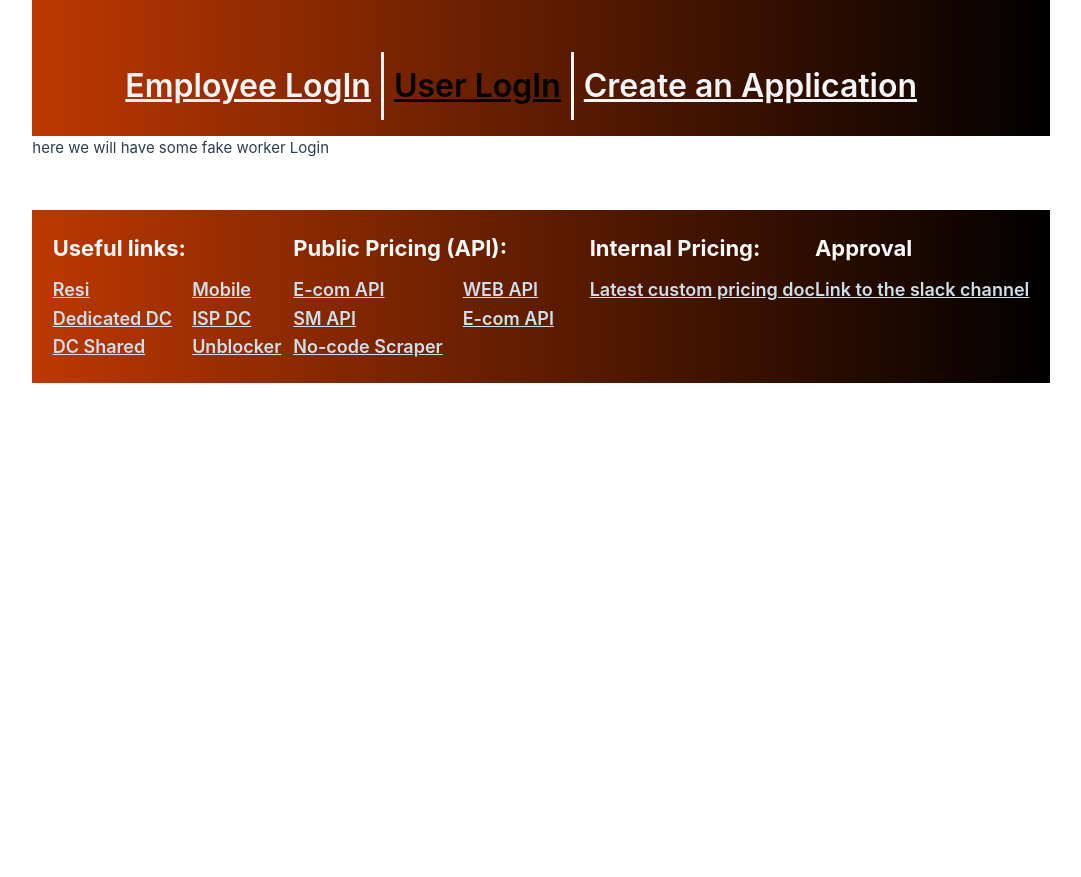
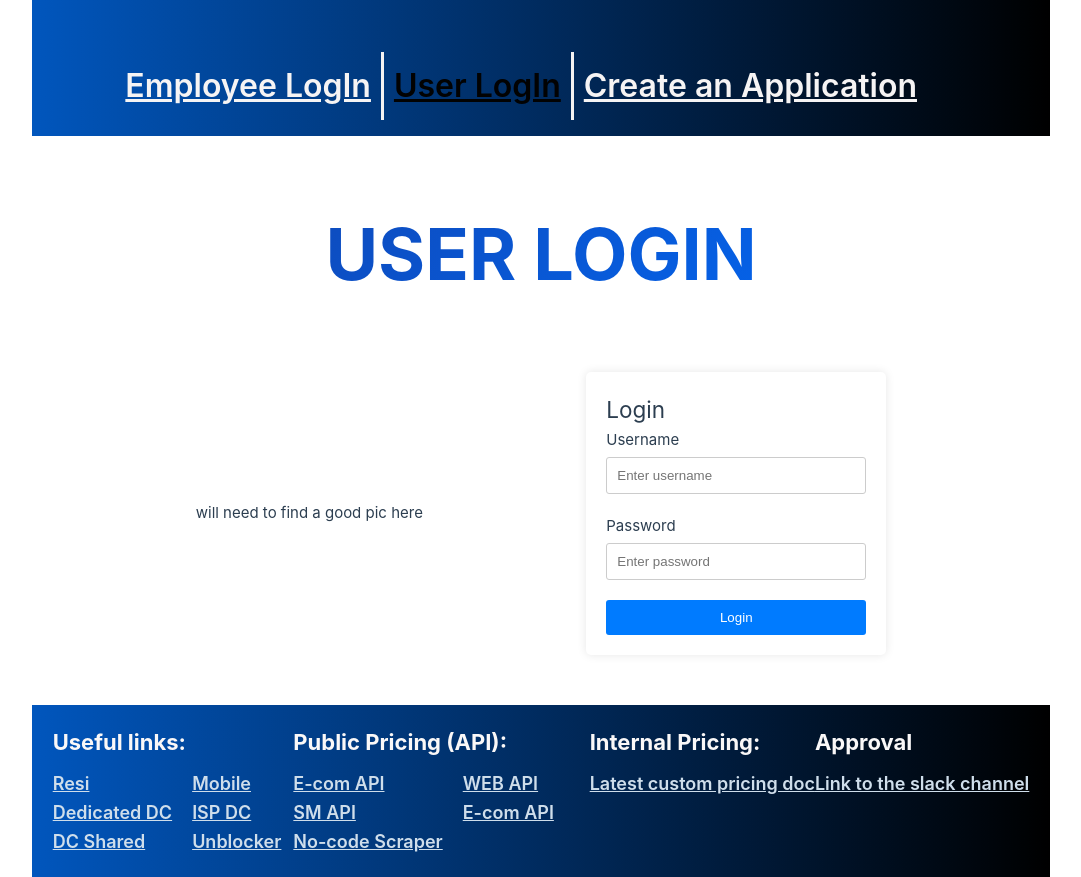
Before and after one commit to SemiColon-SemiPro/hack4vilnius, a Vue app in the folder frontend/: page /user-log-in in a window 1280 px wide. Shown: the whole page, without its empty margins (99-1180 px from the left). Before the commit the page ends 800 px from the top, so only its background shows below. Built offline with nearby package versions, Linux system fonts and the light colour scheme.

Commit message:
second con

```diff
--- /dev/null
+++ b/frontend/src/components/LogIn.vue
@@ -0,0 +1,99 @@
+<template>
+  <div class="login-container">
+    <div class="login-card">
+      <h2>Login</h2>
+      <form @submit.prevent="login">
+        <div class="input-group">
+          <label for="username">Username</label>
+          <input
+            type="text"
+            id="username"
+            v-model="username"
+            placeholder="Enter username"
+            required
+          />
+        </div>
+
+        <div class="input-group">
+          <label for="password">Password</label>
+          <input
+            type="password"
+            id="password"
+            v-model="password"
+            placeholder="Enter password"
+            required
+          />
+        </div>
+
+        <button type="submit">Login</button>
+      </form>
+    </div>
+  </div>
+</template>
+
+<script setup>
+import { ref } from 'vue';
+import { useRouter, useRoute } from 'vue-router';
+
+const router = useRouter();
+const route = useRoute();
+
+const username = ref('');
+const password = ref('');
+
+const login = () => {
+  // Check if the current URL contains the word "user"
+  if (route.fullPath.includes('user')) {
+    // Navigate to UserDash
+    router.push({ name: 'UserDash' });
+  } else {
+    // Navigate to WorkerDash
+    router.push({ name: 'WorkerDash' });
+  }
+};
+</script>
+<style scoped>
+.login-container {
+  display: flex;
+  justify-content: center;
+  align-items: center;
+}
+
+.login-card {
+  width: 300px;
+  padding: 20px;
+  border-radius: 5px;
+  box-shadow: 0px 0px 10px rgba(0, 0, 0, 0.1);
+  background-color: white;
+}
+
+.input-group {
+  margin-bottom: 20px;
+}
+
+label {
+  display: block;
+  margin-bottom: 5px;
+}
+
+input {
+  width: 100%;
+  padding: 10px;
+  border: 1px solid #ccc;
+  border-radius: 3px;
+}
+
+button {
+  width: 100%;
+  padding: 10px;
+  background-color: #007bff;
+  color: white;
+  border: none;
+  border-radius: 3px;
+  cursor: pointer;
+}
+
+button:hover {
+  background-color: #0056b3;
+}
+</style>
--- a/frontend/src/components/footerApp.vue
+++ b/frontend/src/components/footerApp.vue
@@ -3,24 +3,44 @@
     <div id="proxies">
       <label class="name">Useful links:</label>
       <div class="links">
-        <a href="https://smartproxy.com/proxies/residential-proxies/pricing"> Resi</a>
+        <a href="https://smartproxy.com/proxies/residential-proxies/pricing">
+          Resi</a
+        >
         <a href="https://smartproxy.com/proxies/mobile/pricing"> Mobile</a>
-        <a href="https://smartproxy.com/proxies/dedicated-datacenter-proxies/pricing">
+        <a
+          href="https://smartproxy.com/proxies/dedicated-datacenter-proxies/pricing"
+        >
           Dedicated DC</a
         >
-        <a href="https://smartproxy.com/proxies/static-isp-residential-proxies/pricing"> ISP DC</a>
-        <a href="https://smartproxy.com/proxies/datacenter-proxies/pricing"> DC Shared</a>
-        <a href="https://smartproxy.com/proxies/site-unblocker/pricing">Unblocker</a>
+        <a
+          href="https://smartproxy.com/proxies/static-isp-residential-proxies/pricing"
+        >
+          ISP DC</a
+        >
+        <a href="https://smartproxy.com/proxies/datacenter-proxies/pricing">
+          DC Shared</a
+        >
+        <a href="https://smartproxy.com/proxies/site-unblocker/pricing"
+          >Unblocker</a
+        >
       </div>
     </div>
     <div id="apis">
       <label class="name">Public Pricing (API):</label>
       <div class="links">
-        <a href="https://smartproxy.com/scraping/ecommerce/pricing">E-com API</a>
+        <a href="https://smartproxy.com/scraping/ecommerce/pricing"
+          >E-com API</a
+        >
         <a href="https://smartproxy.com/scraping/web/pricing">WEB API</a>
-        <a href="https://smartproxy.com/scraping/social-media/pricing">SM API</a>
-        <a href="https://smartproxy.com/scraping/ecommerce/pricing">E-com API</a>
-        <a href="https://smartproxy.com/scraping/no-code/pricing">No-code Scraper</a>
+        <a href="https://smartproxy.com/scraping/social-media/pricing"
+          >SM API</a
+        >
+        <a href="https://smartproxy.com/scraping/ecommerce/pricing"
+          >E-com API</a
+        >
+        <a href="https://smartproxy.com/scraping/no-code/pricing"
+          >No-code Scraper</a
+        >
       </div>
     </div>
     <div id="internal">
@@ -46,7 +66,7 @@
   width: 100%;
   display: flex;
   justify-content: space-around;
-  background: linear-gradient(to right, rgb(189, 56, 1), black);
+  background: linear-gradient(to right, rgb(1, 86, 189), black);
 }
 
 .links {
--- a/frontend/src/components/headerApp.vue
+++ b/frontend/src/components/headerApp.vue
@@ -21,7 +21,7 @@ a {
   min-height: 100px;
   width: 100%;
   display: flex;
-  background: linear-gradient(to right, rgb(189, 56, 1), black);
+  background: linear-gradient(to right, rgb(1, 86, 189), black);
 }
 
 #navigation {
--- /dev/null
+++ b/frontend/src/components/userView.vue
@@ -0,0 +1,73 @@
+<template>
+  <div class="grid-container">
+    <!-- To-Do Items & Notification -->
+    <div class="todo-notification">
+      <div class="notification">You have 2 new tasks!</div>
+      <ul>
+        <li>Submit the profs from UZT</li>
+        <li>Meeting October 9th, 13:25</li>
+      </ul>
+
+      <!-- Notification (just an example structure) -->
+    </div>
+
+    <!-- Current Number in Waiting List -->
+    <div class="waiting-number">
+      <span>You are number</span>
+      <h2>5</h2>
+      <span>in the waiting list</span>
+      <!-- This is a placeholder number. Replace with your dynamic data. -->
+    </div>
+  </div>
+
+  <!-- Application Status -->
+  <div class="app-status">
+    Your application is pending.
+    <!-- Replace with your dynamic data. -->
+  </div>
+</template>
+
+<style scoped>
+span {
+  font-size: 32px;
+}
+.grid-container {
+  display: grid;
+  grid-template-columns: 30vw 30vw;
+  gap: 5vw; /* Adjust as needed for space between the grid items */
+}
+
+.todo-notification {
+  /* Style as needed */
+  border: 1px solid #ccc;
+  padding: 20px;
+}
+
+.notification {
+  /* Add some basic styles */
+  background-color: #f2f2f2;
+  padding: 10px;
+  margin-top: 10px;
+}
+
+.waiting-number {
+  /* Centering the number */
+  display: flex;
+  align-items: center;
+  justify-content: center;
+  flex-direction: column;
+  font-size: 3rem; /* Adjust the font size as needed */
+  height: 30vh;
+  border: 1px solid #ccc;
+}
+
+.app-status {
+  width: 100vw;
+  padding: 20px;
+  text-align: center;
+  border-top: 1px solid #ccc;
+  margin-top: 20px; /* Adjust as needed */
+}
+</style>
+
+<script setup></script>
--- a/frontend/src/router/index.ts
+++ b/frontend/src/router/index.ts
@@ -1,10 +1,11 @@
-import { createRouter, createWebHistory } from 'vue-router'
+import { createRouter, createWebHistory } from 'vue-router';
 
-import HomeView from '../views/HomeView.vue'
-import WorkerViewMain from '../views/WorkerViewMain.vue'
-import ApplicantView from '../views/ApplicantView.vue'
-import WorkerLogin from '../views/WorkerLogin.vue'
-import ApplicantRegistration from '../views/ApplicantRegistrtion.vue'
+import HomeView from '../views/HomeView.vue';
+import WorkerViewMain from '../views/WorkerViewMain.vue';
+import ApplicantView from '../views/ApplicantView.vue';
+import WorkerLogin from '../views/WorkerLogin.vue';
+import UserLogin from '../views/UserLogin.vue';
+import ApplicantRegistration from '../views/ApplicantRegistrtion.vue';
 
 const router = createRouter({
   history: createWebHistory(import.meta.env.BASE_URL),
@@ -12,34 +13,34 @@ const router = createRouter({
     {
       path: '/',
       name: 'home',
-      component: HomeView
+      component: HomeView,
     },
     {
       path: '/worker-dashboard',
       name: 'WorkerDash',
-      component: WorkerViewMain
+      component: WorkerViewMain,
     },
     {
       path: '/Applicant-dash',
-      name: 'Applicant',
-      component: ApplicantView
+      name: 'UserDash',
+      component: ApplicantView,
     },
     {
       path: '/worker-log-in',
       name: 'WorkerLogin',
-      component: WorkerLogin
+      component: WorkerLogin,
     },
     {
       path: '/ApplicantRegistration',
       name: 'Regist',
-      component: ApplicantRegistration
+      component: ApplicantRegistration,
     },
     {
       path: '/user-log-in',
       name: 'ApplicantLogin',
-      component: WorkerLogin
-    }
-  ]
-})
+      component: UserLogin,
+    },
+  ],
+});
 
-export default router
+export default router;
--- a/frontend/src/views/ApplicantRegistrtion.vue
+++ b/frontend/src/views/ApplicantRegistrtion.vue
@@ -1,7 +1,8 @@
 <script setup>
-import ClientInfoForm from '../components/ClientInfo.vue'
+import ClientInfoForm from '../components/ClientInfo.vue';
 </script>
 
 <template>
+  <h1 class="title">Fill in all the data below</h1>
   <ClientInfoForm />
 </template>
--- a/frontend/src/views/ApplicantView.vue
+++ b/frontend/src/views/ApplicantView.vue
@@ -1,5 +1,8 @@
 <template>
-  <div>Here we will have the applicant vue</div>
+  <h1 class="title">User Portal</h1>
+  <UserView />
 </template>
 
-<script setup lang="ts"></script>
+<script setup lang="ts">
+import UserView from '../components/userView.vue';
+</script>
--- a/frontend/src/views/HomeView.vue
+++ b/frontend/src/views/HomeView.vue
@@ -1,16 +1,7 @@
 <template>
   <div id="display-main">
     <div class="title-holder">
-      <h1 class="tutorial-title">Watch the video before creating your first offer</h1>
-    </div>
-    <div class="iframe-container">
-      <iframe
-        src="https://www.loom.com/embed/bd68e8a012964ae7b4003ebea67d7ff0?sid=6ace769a-a10c-41ae-a783-cae6818bd96e"
-        frameborder="0"
-        webkitallowfullscreen
-        mozallowfullscreen
-        allowfullscreen
-      ></iframe>
+      <h1 class="tutorial-title">Welcome to the Social Housing Vilnius</h1>
     </div>
   </div>
 </template>
--- a/frontend/src/views/UserLogin.vue
+++ b/frontend/src/views/UserLogin.vue
@@ -1,3 +1,18 @@
-<template>here we will have some fake User Login</template>
+<template>
+  <h1 class="title">User Login</h1>
+  <div class="login-holder">
+    <div>will need to find a good pic here</div>
+    <LogIn />
+  </div>
+</template>
 
-<script setup lang="ts"></script>
+<script setup lang="ts">
+import LogIn from '../components/LogIn.vue';
+</script>
+<style>
+.login-holder {
+  display: flex;
+  justify-content: space-evenly;
+  align-items: center;
+}
+</style>
--- a/frontend/src/views/WorkerLogin.vue
+++ b/frontend/src/views/WorkerLogin.vue
@@ -1,3 +1,43 @@
-<template>here we will have some fake worker Login</template>
+<template>
+  <h1 class="title">Worker Login</h1>
+  <div class="login-holder">
+    <div>will need to find a good pic here</div>
+    <LogIn />
+  </div>
+</template>
 
-<script setup lang="ts"></script>
+<script setup lang="ts">
+import LogIn from '../components/LogIn.vue';
+</script>
+<style>
+.login-holder {
+  display: flex;
+  justify-content: space-evenly;
+  align-items: center;
+}
+.title {
+  text-transform: uppercase;
+  background-image: linear-gradient(-225deg, #231557 0%, #006eff 100%);
+  background-size: auto auto;
+  background-clip: border-box;
+  background-size: 200% auto;
+  color: #fff;
+  background-clip: text;
+  text-fill-color: transparent;
+  -webkit-background-clip: text;
+  -webkit-text-fill-color: transparent;
+  animation: textclip 2s linear infinite;
+  display: inline-block;
+  font-size: 72px;
+  font-weight: 700;
+  text-align: center;
+  margin-bottom: 60px;
+  margin-top: 60px;
+}
+
+@keyframes textclip {
+  to {
+    background-position: 200% center;
+  }
+}
+</style>
```
Also changed, not shown: frontend/src/components/clientInfo.vue (+81 -64 lines).
